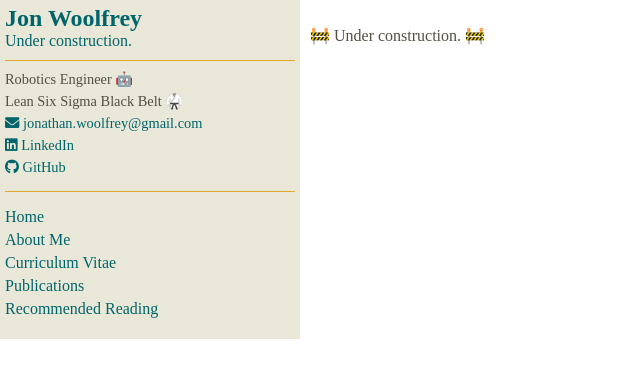
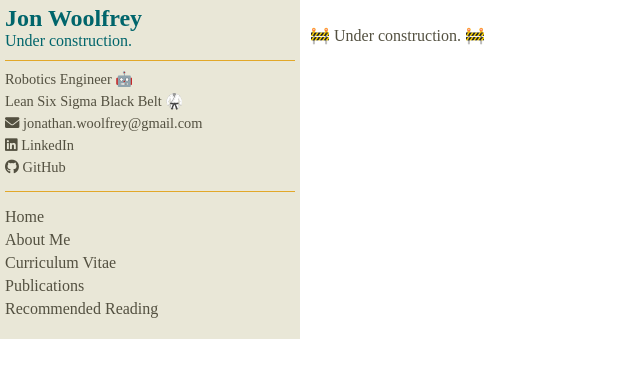
Before and after one commit to Woolfrey/woolfrey.github.io, a Jekyll site: the page built from README.md, in a window 1280 px wide. Shown: the top 378 px of the page, without its empty margins (0-640 px from the left). Built offline with Jekyll 4.4.1, drawn with Linux system fonts in a browser that asks for light colours; our own code applies the rules of GitHub Pages for plain Markdown files.

Commit message:
Update main.css

```diff
--- a/assets/main.css
+++ b/assets/main.css
@@ -43,7 +43,7 @@ a:visited {
 
 /* Sidebar links */
 .sidebar ul li a {
-  color: #00656B; /* Sets sidebar link color to Deep Lake */
+  color: #535040; /* Sets sidebar link color to Olive Night */
 }
 
 /* Styling for site title */
@@ -78,7 +78,7 @@ a:visited {
 }
 
 .sidebar-info .icon-link {
-  color: #00656B; /* Sets link color to Deep Lake */
+  color: #535040; /* Sets link color to Olive Night */
   text-decoration: none; /* Removes underline from links */
   display: inline-block; /* Displays links as inline-block elements */
   margin-right: 10px; /* Adds space between icon and text */
@@ -100,7 +100,7 @@ a:visited {
 }
 
 .sidebar ul li a {
-  color: #00656B; /* Sets link color to Deep Lake */
+  color: #535040; /* Sets link color to Olive Night */
   text-decoration: none; /* Removes underline from links */
 }
 
@@ -121,6 +121,6 @@ table {
 }
 
 th, td {
-  border: 1px #D4D0B1; /* Cell color set to Moth */
+  border: 1px #535040; /* Cell color set to Olive Night */
   padding: 8px; /* Adds padding inside table cells */
 }
```
